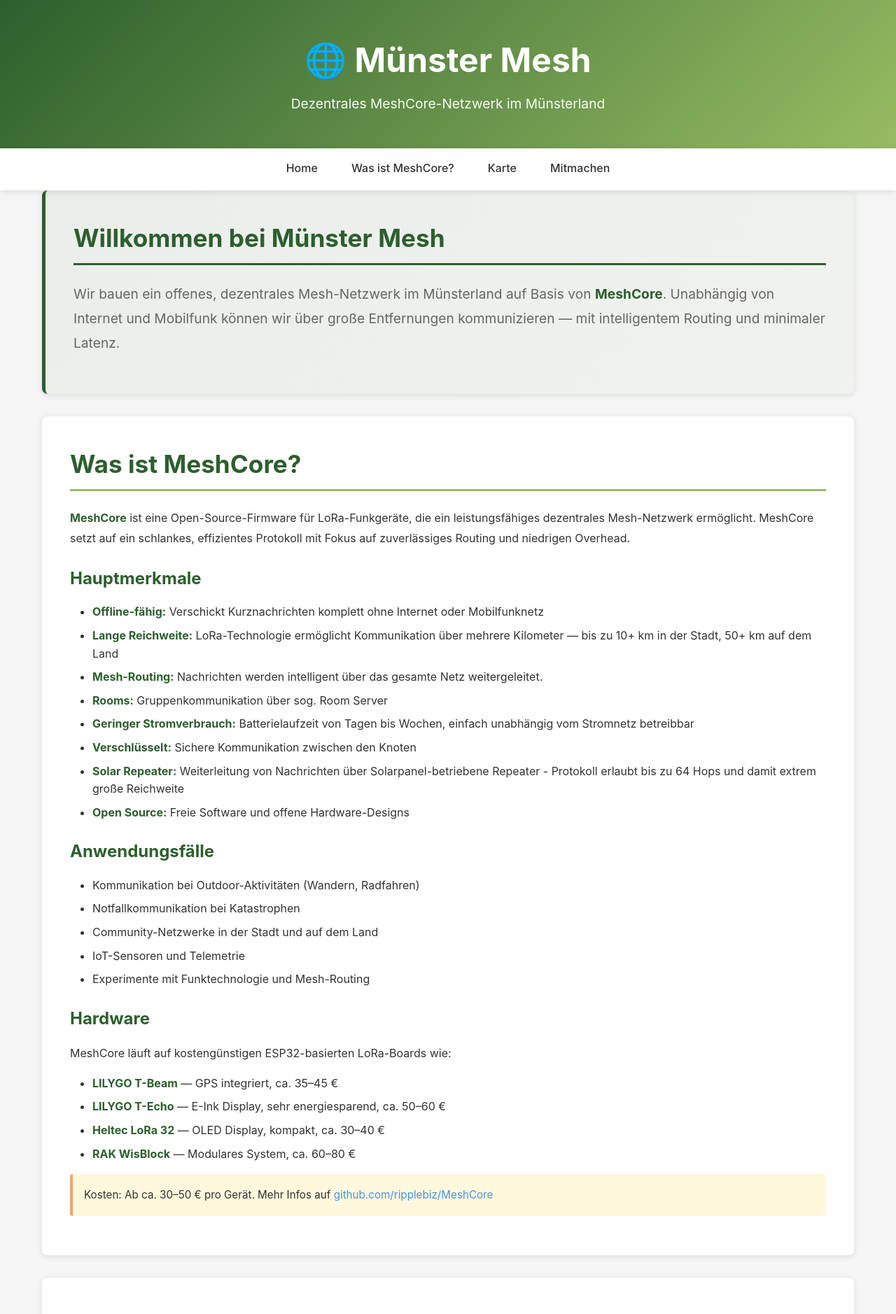
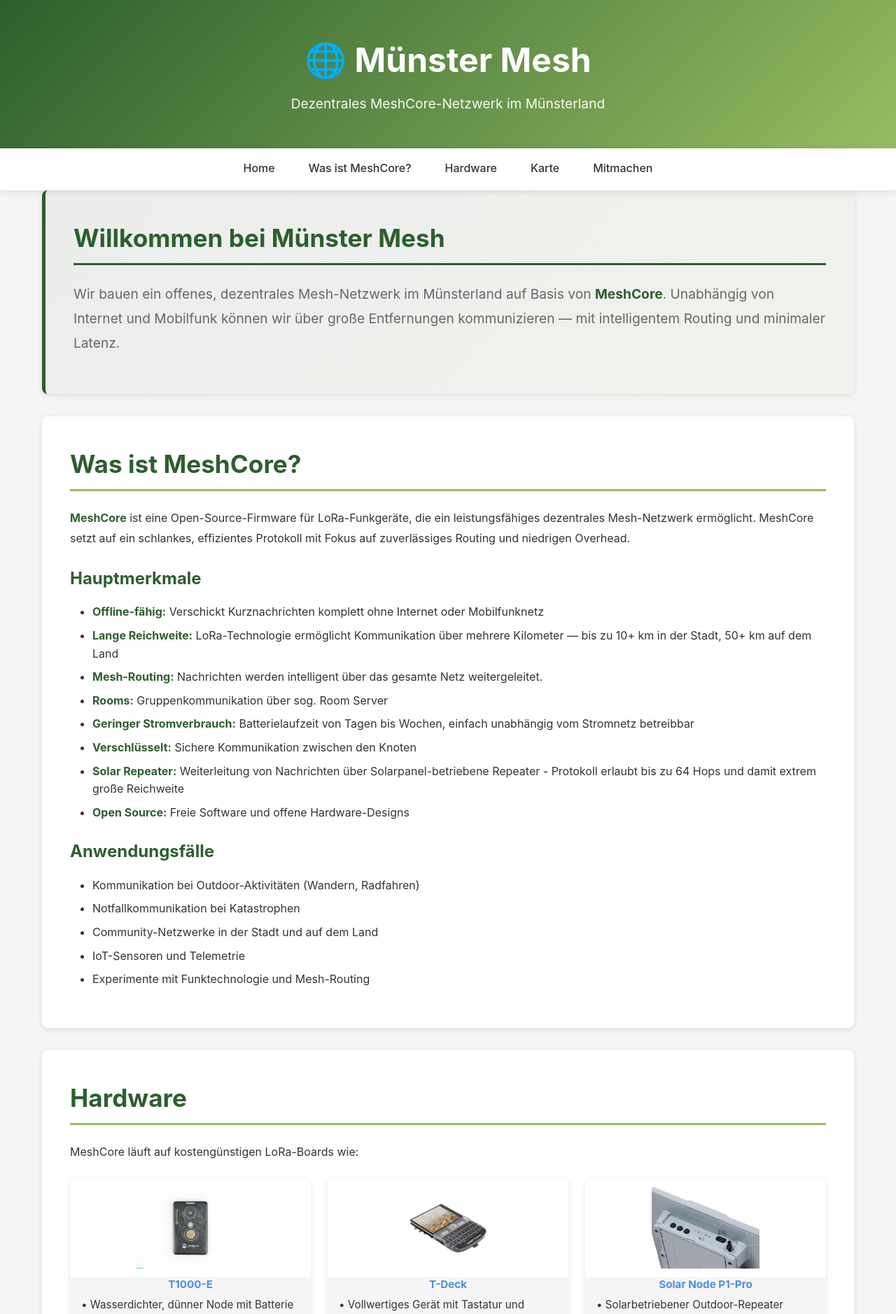
Before and after one commit to muenster-mesh/muenster-mesh-website, a Jekyll site: the page built from index.md, in a window 1280 px wide. Shown: the top 1878 px of the page at 70% size. Built offline with Jekyll 4.4.1, drawn with Linux system fonts in a browser that asks for light colours; some of the changed text lies outside the part shown.

Commit message:
brush up map and hardware sections

```diff
--- a/_includes/nav.html
+++ b/_includes/nav.html
@@ -8,6 +8,7 @@
         <ul id="nav-menu">
             <li><a href="#home">Home</a></li>
             <li><a href="#meshcore">Was ist MeshCore?</a></li>
+            <li><a href="#hardware">Hardware</a></li>
             <li><a href="#karte">Karte</a></li>
             <li><a href="#mitmachen">Mitmachen</a></li>
         </ul>
--- a/_layouts/default.html
+++ b/_layouts/default.html
@@ -7,7 +7,7 @@
     <title>{{ page.title | default: site.title }} — {{ site.description }}</title>
     <meta name="description" content="{{ site.description }}">
     <link rel="icon" href="{{ '/favicon.svg' | relative_url }}" type="image/svg+xml">
-    <link rel="stylesheet" href="{{ '/css/style.css' | relative_url }}">
+    <link rel="stylesheet" href="{{ '/css/style.css' | relative_url }}?v={{ site.time | date: '%s' }}">
 </head>
 
 <body>
--- a/css/style.css
+++ b/css/style.css
@@ -219,38 +219,58 @@
     background-color: rgba(44, 95, 45, 0.05);
 }
 
+/* Hardware Grid */
+.hardware-grid {
+    display: grid;
+    grid-template-columns: repeat(auto-fit, minmax(180px, 1fr));
+    gap: 1.5rem;
+    margin: 1.5rem 0;
+}
+
+.hardware-card {
+    background-color: var(--light-bg);
+    border-radius: var(--border-radius);
+    overflow: hidden;
+    box-shadow: var(--shadow);
+    text-align: center;
+}
+
+.hardware-card img {
+    display: block;
+    width: 100%;
+    height: 140px;
+    object-fit: contain;
+    background-color: var(--white);
+    padding: 0.75rem;
+}
+
+.hardware-card p {
+    margin: 0;
+    padding: 0 1rem 1rem;
+    font-size: 0.95rem;
+    line-height: 1.5;
+}
+
+.hardware-card .hardware-details {
+    display: block;
+    text-align: left;
+    margin-top: 0.4rem;
+}
+
 /* Map Container */
 #map-container {
     margin: 1.5rem 0;
+    border-radius: var(--border-radius);
+    overflow: hidden;
+    box-shadow: var(--shadow);
+    border: 1px solid #ddd;
 }
 
-.map-placeholder {
-    background: linear-gradient(135deg, #f0f4f8, #d9e8f7);
-    border: 2px dashed var(--accent-color);
-    border-radius: var(--border-radius);
-    padding: 3rem 2rem;
-    text-align: center;
-    min-height: 400px;
-    display: flex;
-    flex-direction: column;
-    justify-content: center;
-    align-items: center;
-}
-
-.map-placeholder p:first-child {
-    font-size: 1.5rem;
-    font-weight: 600;
-    color: var(--accent-color);
-    margin-bottom: 1rem;
-}
-
-.map-placeholder ul {
-    list-style: none;
-    margin: 1rem 0;
-}
-
-.map-placeholder li {
-    margin: 0.5rem 0;
+#map-container iframe {
+    display: block;
+    width: 100%;
+    height: 600px;
+    border: 0;
 }
 
 /* Notes */
@@ -352,9 +372,8 @@
         margin-left: 1.5rem;
     }
 
-    .map-placeholder {
-        padding: 2rem 1rem;
-        min-height: 300px;
+    #map-container iframe {
+        height: 400px;
     }
 }
 
--- a/index.md
+++ b/index.md
@@ -38,57 +38,64 @@
 - IoT-Sensoren und Telemetrie
 - Experimente mit Funktechnologie und Mesh-Routing
 
-### Hardware
+</div>
+</section>
 
-MeshCore läuft auf kostengünstigen ESP32-basierten LoRa-Boards wie:
+<section id="hardware">
+<h2>Hardware</h2>
+<div class="content-box" markdown="1">
 
-- **LILYGO T-Beam** — GPS integriert, ca. 35–45 €
-- **LILYGO T-Echo** — E-Ink Display, sehr energiesparend, ca. 50–60 €
-- **Heltec LoRa 32** — OLED Display, kompakt, ca. 30–40 €
-- **RAK WisBlock** — Modulares System, ca. 60–80 €
+MeshCore läuft auf kostengünstigen LoRa-Boards wie:
 
-<p class="note">Kosten: Ab ca. 30–50 € pro Gerät. Mehr Infos auf <a href="https://github.com/ripplebiz/MeshCore" target="_blank">github.com/ripplebiz/MeshCore</a></p>
+<div class="hardware-grid">
+    <div class="hardware-card">
+        <img src="{{ '/assets/images/t1000-e.jpg' | relative_url }}" alt="T1000-E">
+        <p><strong><a href="https://www.seeedstudio.com/SenseCAP-Card-Tracker-T1000-E-for-Meshtastic-p-5913.html" target="_blank">T1000-E</a></strong>
+        <span class="hardware-details">• Wasserdichter, dünner Node mit Batterie
+        <br>• MeshCore-Modul fürs Smartphone
+        <br>• ca. 40€</span>
+        </p>
+    </div>
+    <div class="hardware-card">
+        <img src="{{ '/assets/images/t-deck.jpg' | relative_url }}" alt="T-Deck">
+        <p><strong><a href="https://lilygo.cc/products/t-deck" target="_blank">T-Deck</a></strong>
+        <span class="hardware-details">• Vollwertiges Gerät mit Tastatur und Display
+        <br>• Unabhängiger Betrieb ohne Smartphone
+        <br>• ca. 90€</span>
+        </p>
+    </div>
+    <div class="hardware-card">
+        <img src="{{ '/assets/images/solar-node.jpg' | relative_url }}" alt="Solar Node P1-Pro">
+        <p><strong><a href="https://www.seeedstudio.com/SenseCAP-Solar-Node-P1-Pro-for-Meshcore-p-6741.html" target="_blank">Solar Node P1-Pro</a></strong>
+        <span class="hardware-details">• Solarbetriebener Outdoor-Repeater
+        <br>• Empfangsverstärker an Balkon oder Dach
+        <br>• ca. 100€</span>
+        </p>
+    </div>
+</div>
+
+<p class="note">Mehr Infos zur Hardware-Auswahl: <a href="https://hansemesh.de/geraete/" target="_blank">hansemesh.de/geraete</a></p>
 
 </div>
 </section>
 
 <section id="karte">
-<h2>Karte Münsterland</h2>
+<h2>Karte Münster-Mesh</h2>
 <div class="content-box" markdown="1">
 
+Auf dieser Karte siehst du alle MeshCore-Knoten, die im Münsterland und darüber hinaus aktiv sind.
+Jeder Punkt steht für einen Knoten oder Repeater, die gemeinsam das MeshCore-Netz in Münster bilden.
+
 <div id="map-container">
-    <div class="map-placeholder">
-        <p>🗺️ Interaktive Karte der MeshCore-Knoten im Münsterland</p>
-        <p class="note">Hier kann eine Karte mit den aktiven Mesh-Knoten integriert werden.<br>
-            Mögliche Integrationen:</p>
-        <ul>
-            <li>OpenStreetMap mit benutzerdefinierten Markern</li>
-            <li>Leaflet.js für interaktive Karten</li>
-        </ul>
-    </div>
+    <iframe
+        src="https://map.meshcore.io/?zoom=12&amp;lat=51.9612&amp;lon=7.6254"
+        title="MeshCore-Knotenkarte Münsterland"
+        width="100%"
+        height="600"
+        loading="lazy"
+        referrerpolicy="no-referrer-when-downgrade"
+        allowfullscreen></iframe>
 </div>
-
-### Abgedeckte Bereiche
-
-- 📍 **Münster Innenstadt** — Aktiv, mehrere Knoten
-- 📍 **Gievenbeck** — Aktiv, Universitätsbereich
-- 📍 **Münster-Hiltrup** — Geplant
-- 📍 **Telgte** — In Aufbau
-- 📍 **Warendorf** — Geplant
-- 📍 **Coesfeld** — Geplant
-- 📍 **Steinfurt** — In Planung
-
-### Reichweite
-
-| Bereich | Typische Reichweite |
-|---|---|
-| Direkte Stadtverbindung | 2–5 km |
-| Mit Hindernissen | 1–3 km |
-| Erhöhte Punkte | bis 10 km |
-| Ländlich, freie Sicht | 10–20 km |
-| Optimale Bedingungen | bis 50 km |
-
-<p class="note">Die Abdeckung wächst mit jedem neuen Knoten im Netzwerk!</p>
 
 </div>
 </section>
```
Also changed, not shown: assets/images/solar-node.jpg (added), assets/images/t-deck.jpg (added), assets/images/t1000-e.jpg (added).
